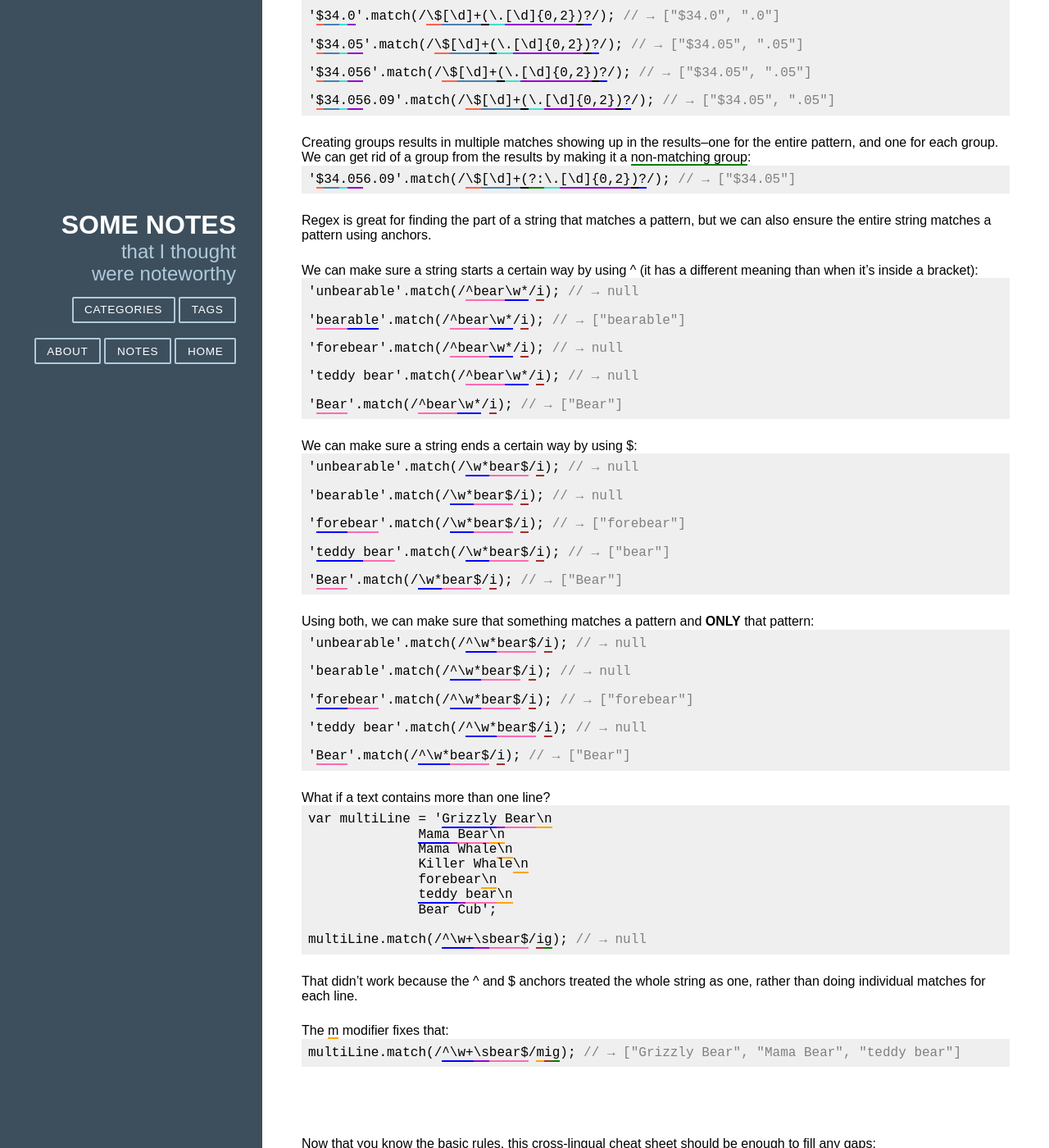
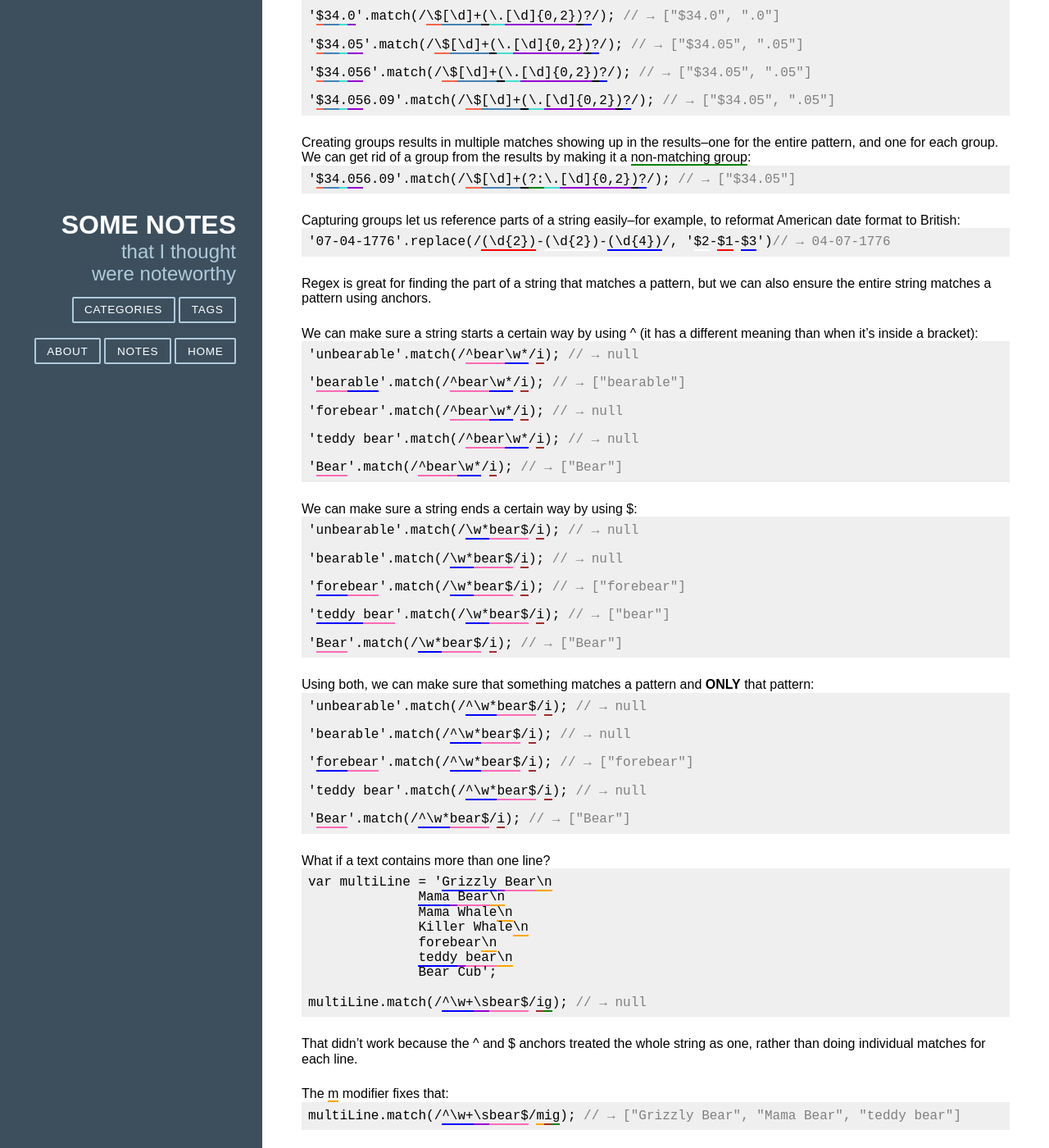
Before and after one commit to monaqvi/monaqvi.github.io, a Jekyll site: the page built from _posts/2017-01-05-regex.md, in a window 1280 px wide and 1400 px high, scrolled down 5031 px. Shown: the whole window at 82% size. Built offline with Jekyll 4.4.1, drawn with Linux system fonts in a browser that asks for light colours; nearby versions of some CDN libraries; comment, search, counter and statistics services are not loaded; some of the changed text lies outside the part shown; grey boxes are pictures that could not be loaded.

Commit message:
Add capturing groups

```diff
--- a/_posts/2017-01-05-regex.md
+++ b/_posts/2017-01-05-regex.md
@@ -93,7 +93,7 @@ For one, you can search for match two separate patterns using the <span class="b
 <code>'<span class="bottom-border darkviolet">gr</span><span class="bottom-border springgreen">a</span><span class="bottom-border darkviolet">y</span>'.match(/<span class="bottom-border darkviolet">gr</span><span class="bottom-border">[</span><span class="bottom-border springgreen">a</span>|<span class="bottom-border tomato">e</span><span class="bottom-border">]</span><span class="bottom-border darkviolet">y</span>/); <span class="code-comment">// &rarr; ["gray"]</span></code>
 <code>'<span class="bottom-border darkviolet">gr</span><span class="bottom-border tomato">e</span><span class="bottom-border darkviolet">y</span>'.match(/<span class="bottom-border darkviolet">gr</span><span class="bottom-border">[</span><span class="bottom-border springgreen">a</span>|<span class="bottom-border tomato">e</span><span class="bottom-border">]</span><span class="bottom-border darkviolet">y</span>/); <span class="code-comment">// &rarr; ["grey"]</span></code>
 
-Actually, within the brackets, the <span class="bottom-border">or</span> operator is implied:
+Actually, within the brackets, the or operator is implied:
 <code>'<span class="bottom-border darkviolet">gr</span><span class="bottom-border springgreen">a</span><span class="bottom-border darkviolet">y</span>'.match(/<span class="bottom-border darkviolet">gr</span><span class="bottom-border">[</span><span class="bottom-border springgreen">a</span><span class="bottom-border tomato">e</span><span class="bottom-border">]</span><span class="bottom-border darkviolet">y</span>/); <span class="code-comment">// &rarr; ["gray"]</span></code>
 <code>'<span class="bottom-border darkviolet">gr</span><span class="bottom-border tomato">e</span><span class="bottom-border darkviolet">y</span>'.match(/<span class="bottom-border darkviolet">gr</span><span class="bottom-border">[</span><span class="bottom-border springgreen">a</span><span class="bottom-border tomato">e</span><span class="bottom-border">]</span><span class="bottom-border darkviolet">y</span>/); <span class="code-comment">// &rarr; ["grey"]</span></code>
 
@@ -185,6 +185,8 @@ We can fix that by making a <span class="bottom-border">**group**</span> of char
 Creating groups results in multiple matches showing up in the results--one for the entire pattern, and one for each group. We can get rid of a group from the results by making it a <span class="bottom-border green">non-matching group</span>:
 <code>'<span class="bottom-border tomato">$</span><span class="bottom-border steelblue">34</span><span class="bottom-border turquoise">.</span><span class="bottom-border darkviolet">05</span>6.09'.match(/<span class="bottom-border tomato">\$</span><span class="bottom-border steelblue">[\d]+</span><span class="bottom-border">(</span><span class="bottom-border green">?:</span><span class="bottom-border turquoise">\.</span><span class="bottom-border darkviolet">[\d]{0,2}</span><span class="bottom-border">)</span><span class="bottom-border blue">?</span>/); <span class="code-comment">// &rarr; ["$34.05"]</span></code>
 
+Capturing groups let us reference parts of a string easily--for example, to reformat American date format to British:
+<code>'07-04-1776'.replace(/<span class="bottom-border red">(\d{2})</span>-<span class="bottom-border white">(\d{2})</span>-<span class="bottom-border blue">(\d{4})</span>/, '<span class="bottom-border white">$2</span>-<span class="bottom-border red">$1</span>-<span class="bottom-border blue">$3</span>')<span class="code-comment">// &rarr; 04-07-1776</span></code>
 
 Regex is great for finding the part of a string that matches a pattern, but we can also ensure the entire string matches a pattern using anchors.
 
--- a/assets/blog/css/style.css
+++ b/assets/blog/css/style.css
@@ -293,6 +293,8 @@ span.bottom-border {
     border-color: tomato;
   } span.bottom-border.pink {
     border-color: hotpink;
+  } span.bottom-border.white {
+    border-color: white;
   }
 
 /* Responsiveness */
```
